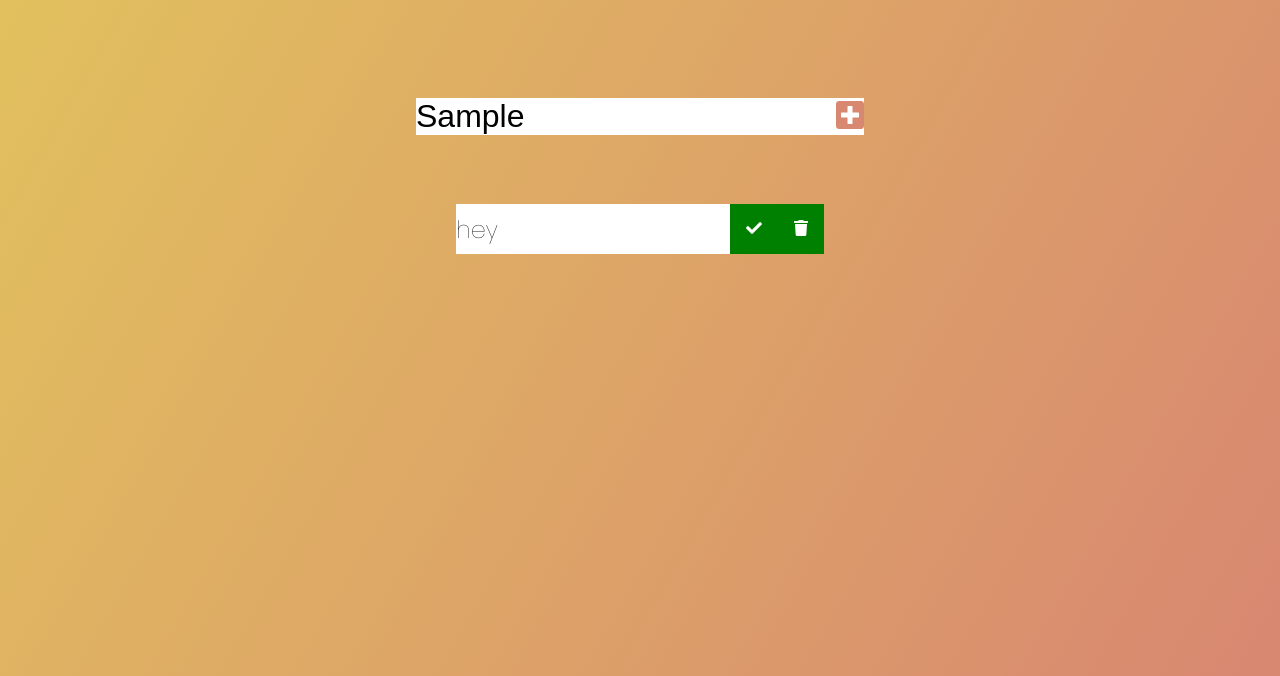
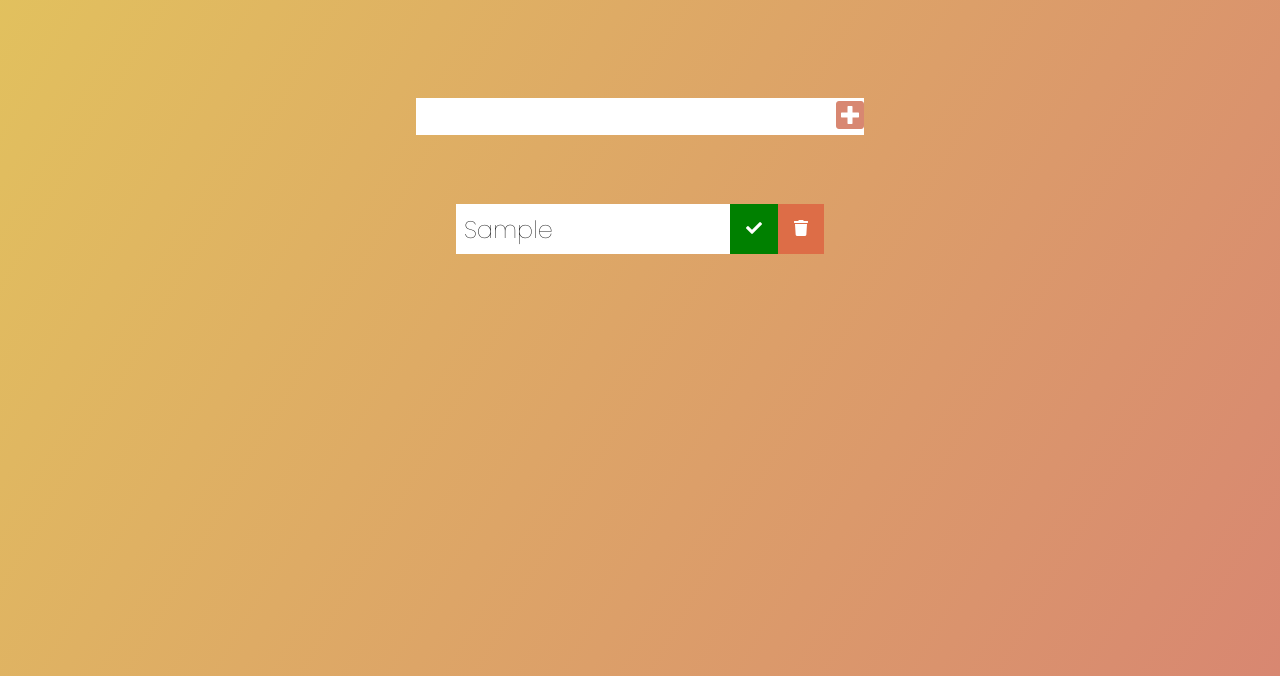
Before and after one commit to danilo-viveiros/app-lista-tarefas, a plain HTML site: page index.html in a window 1280 px wide. Both pictures are taken after typing "Sample" into the empty fields and a click on the button 850 px from the left and 240 px from the top of the page. Shown: the part 124-800 px from the top of the page. Drawn offline with Linux system fonts and the light colour scheme.

Commit message:
Implementado inserção de dados, limpa valores, deleta valores

```diff
--- a/css/style.css
+++ b/css/style.css
@@ -83,3 +83,12 @@ form button:hover{
 .complete-btn{
     background-color: green;
 }
+
+.todo-item {
+    padding: 0rem 0.5rem;
+}
+
+.fa-trash,
+ .fa-check{
+    pointer-events:none ;
+}
--- a/js/app.js
+++ b/js/app.js
@@ -7,7 +7,7 @@ const todoList = document.querySelector('.todo-list');
 
 //LISTA DE EVENTOS
 todoButton.addEventListener('click',addTodo);
-
+todoList.addEventListener('click',deleteCheck)
 
 
 //FUNÇÕES
@@ -22,7 +22,7 @@ function addTodo(event){
 
     //criando LI
     const newTodo = document.createElement("li");
-    newTodo.innerText = "hey";
+    newTodo.innerText = todoInput.value;
     newTodo.classList.add("todo-item");
     todoDiv.appendChild(newTodo);
 
@@ -35,11 +35,26 @@ function addTodo(event){
     //Botao-apagar
     const trashButton = document.createElement('button');
     trashButton.innerHTML = '<i class="fas fa-trash"></i>'
-    trashButton.classList.add("complete-btn");
+    trashButton.classList.add("trash-btn");
     todoDiv.appendChild(trashButton);
 
     //Append to list
-
     todoList.appendChild(todoDiv);
 
+    //limpa valor do input
+    todoInput.value = "";
+
+
 }
+
+function deleteCheck(event){
+    const item = event.target;
+
+    // delete todo
+    if (item.classList[0] === "trash-btn"){
+        const todo = item.parentElement;
+        todo.remove();
+    }
+
+
+}
```
